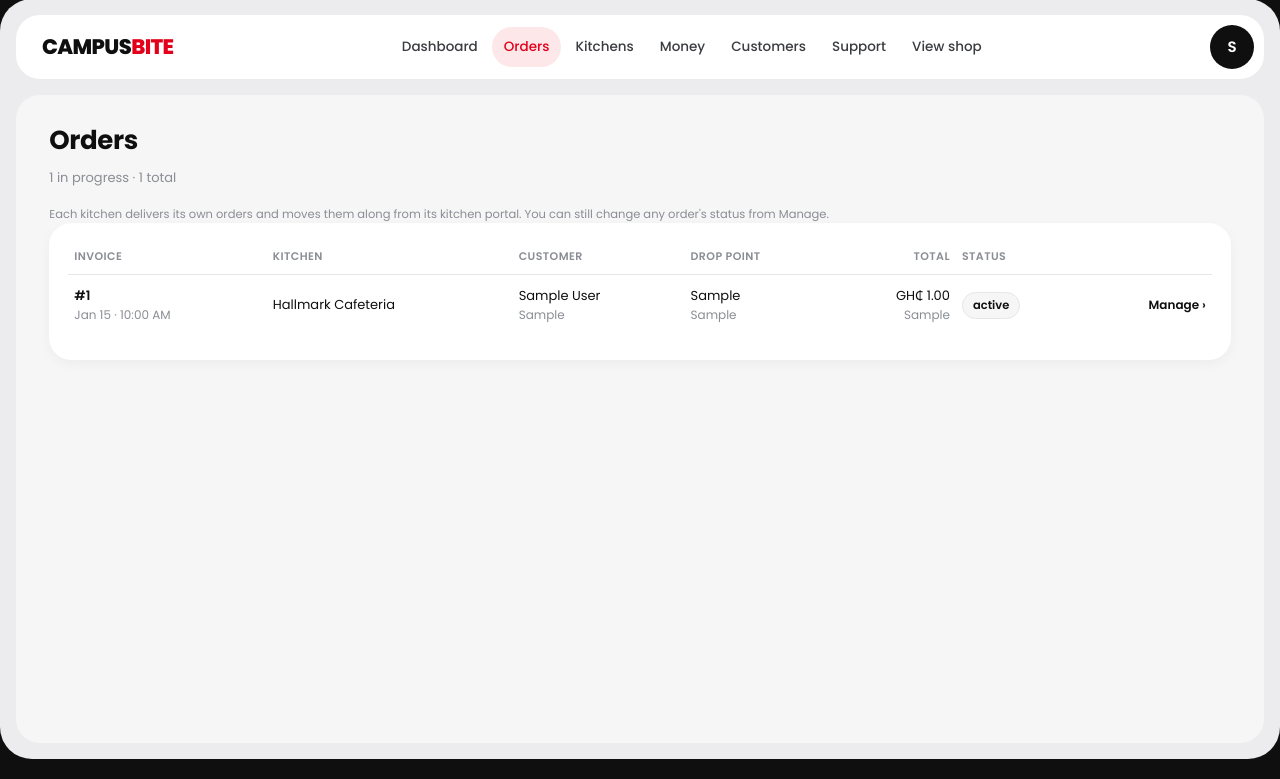
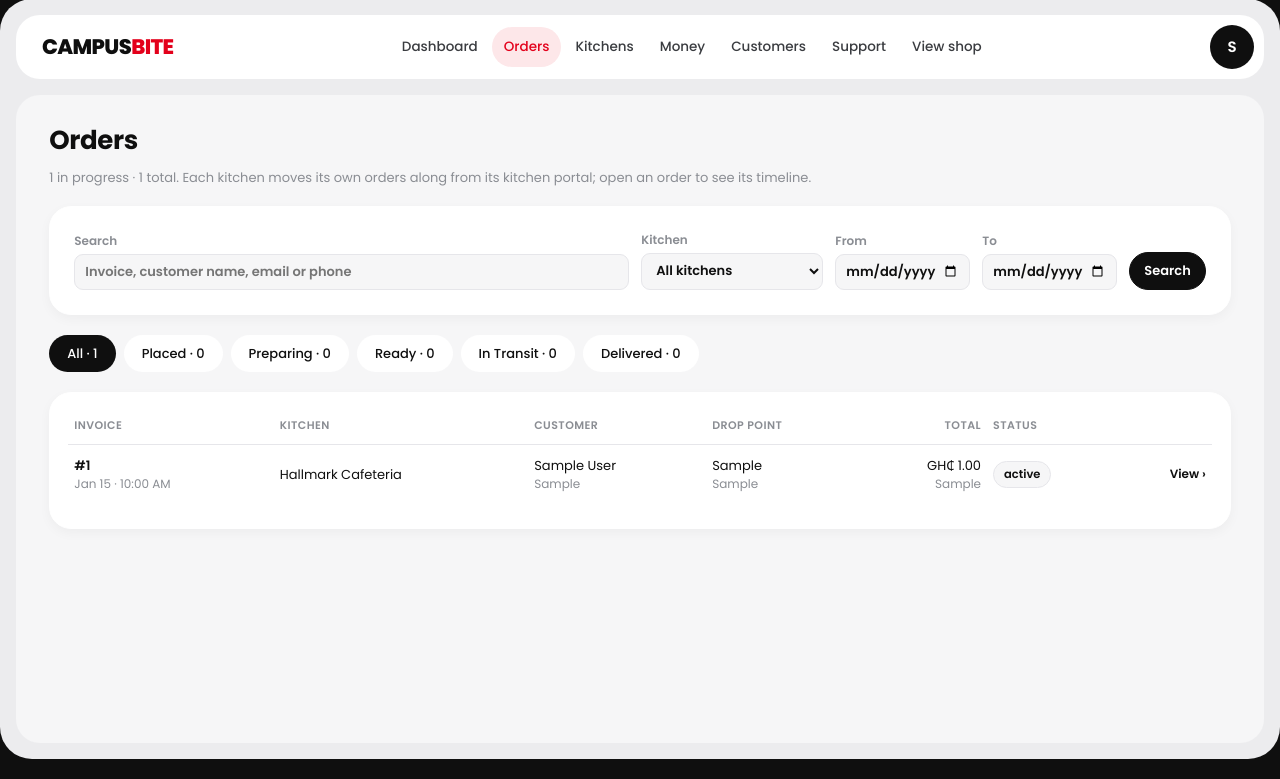
Before and after one commit to jeromeadedze/ProjectEcomm-CampusBite, a PHP site: page /views/admin/orders.php in a window 1280 px wide. Shown: the part 21-800 px from the top of the page. Run offline with PHP 8.4, Linux system fonts and the light colour scheme; the visitor is signed in with stand-in values (Sample User, id 1); data comes from the database, SQL or seed files in the repository; tables that the repository leaves empty hold one stand-in row (values such as "Sample post"); a stand-in replaces the project's code that opens the database connection; some libraries are stand-ins or nearby versions.

Commit message:
feat: add admin-paused kitchen state and restrict admin permissions

```diff
--- a/classes/OrderClass.php
+++ b/classes/OrderClass.php
@@ -105,6 +105,68 @@ class OrderClass extends Database
         return $this->fetchAll($sql);
     }
 
+    /**
+     * WHERE clause and parameters for the admin order search. $f holds any of:
+     * q (invoice number, customer name, email or phone), brand_id, from and to (Y-m-d, order date), status.
+     * Status is applied only when $withStatus is true, so the status chips can count across the other filters.
+     */
+    private function orderSearchWhere($f, $withStatus = true)
+    {
+        $where = ['1 = 1'];
+        $params = [];
+        if (($f['q'] ?? '') !== '') {
+            $term = '%' . $f['q'] . '%';
+            $where[] = "(o.invoice_no LIKE ? OR c.customer_name LIKE ? OR c.customer_email LIKE ? OR c.customer_contact LIKE ?)";
+            array_push($params, $term, $term, $term, $term);
+        }
+        if (!empty($f['brand_id'])) {
+            $where[] = "o.brand_id = ?";
+            $params[] = (int)$f['brand_id'];
+        }
+        if (!empty($f['from'])) {
+            $where[] = "o.order_date >= ?";
+            $params[] = $f['from'] . ' 00:00:00';
+        }
+        if (!empty($f['to'])) {
+            $where[] = "o.order_date < ?";
+            $params[] = date('Y-m-d 00:00:00', strtotime($f['to'] . ' +1 day'));
+        }
+        if ($withStatus && !empty($f['status'])) {
+            $where[] = "o.order_status = ?";
+            $params[] = $f['status'];
+        }
+        return [implode(' AND ', $where), $params];
+    }
+
+    // One page of matching orders, newest first, with the first payment recorded for each
+    public function searchOrders($f, $limit, $offset)
+    {
+        [$where, $params] = $this->orderSearchWhere($f);
+        $sql = "SELECT o.*, c.customer_name, c.customer_contact, b.brand_name, pay.payment_mode, pay.amt,
+                       (SELECT COALESCE(SUM(od.qty * COALESCE(od.price, pr.product_price)), 0)
+                        FROM orderdetails od JOIN products pr ON od.product_id = pr.product_id
+                        WHERE od.order_id = o.order_id) AS items_total
+                FROM orders o
+                JOIN customer c ON o.customer_id = c.customer_id
+                LEFT JOIN brands b ON o.brand_id = b.brand_id
+                LEFT JOIN payment pay ON pay.pay_id = (SELECT MIN(p2.pay_id) FROM payment p2 WHERE p2.order_id = o.order_id)
+                WHERE $where
+                ORDER BY o.order_id DESC
+                LIMIT " . (int)$limit . " OFFSET " . (int)$offset;
+        return $this->fetchAll($sql, $params);
+    }
+
+    // How many matching orders each status has (ignoring the status filter itself)
+    public function countOrdersByStatusFor($f)
+    {
+        [$where, $params] = $this->orderSearchWhere($f, false);
+        $sql = "SELECT o.order_status, COUNT(*) AS total
+                FROM orders o JOIN customer c ON o.customer_id = c.customer_id
+                WHERE $where
+                GROUP BY o.order_status";
+        return array_column($this->fetchAll($sql, $params), 'total', 'order_status');
+    }
+
     public function updateOrderStatus($orderId, $status)
     {
         $sql = "UPDATE orders SET order_status = ? WHERE order_id = ?";
@@ -158,10 +220,13 @@ class OrderClass extends Database
                        (SELECT COUNT(*) FROM orders o WHERE o.brand_id = b.brand_id AND o.order_status <> 'Delivered') AS active,
                        (SELECT COALESCE(SUM(od.qty * COALESCE(od.price, p.product_price)), 0)
                         FROM orderdetails od JOIN orders o ON od.order_id = o.order_id JOIN products p ON od.product_id = p.product_id
-                        WHERE p.product_brand = b.brand_id AND o.order_date >= ?) AS sales
+                        WHERE p.product_brand = b.brand_id AND o.order_date >= ?) AS sales,
+                       (SELECT COALESCE(SUM(od.qty * COALESCE(od.price, p.product_price) * " . self::LINE_RATE . "), 0)
+                        FROM orderdetails od JOIN orders o ON od.order_id = o.order_id JOIN products p ON od.product_id = p.product_id
+                        WHERE p.product_brand = b.brand_id AND o.order_date >= ?) AS commission
                 FROM brands b
                 ORDER BY sales DESC, b.brand_name ASC";
-        return $this->fetchAll($sql, [$since, $since]);
+        return $this->fetchAll($sql, [$since, $since, $since]);
     }
 
     // Orders still marked Placed after $minutes: no kitchen has started them
--- a/classes/ProductClass.php
+++ b/classes/ProductClass.php
@@ -47,16 +47,17 @@ class ProductClass extends Database
         return $this->execute($sql, [$name, $zone, $location, $phone, $commission, $isActive]);
     }
 
-    public function updateBrand($id, $name, $zone = 'Zone A', $location = '', $commission = 0.10, $isActive = 1, $phone = null)
+    // What the admin can change about a kitchen after it's added: CampusBite's commission and whether shoppers can see it
+    public function updateBrandTerms($id, $commission, $isActive)
     {
-        $sql = "UPDATE brands SET brand_name = ?, zone = ?, location_desc = ?, brand_phone = ?, commission_rate = ?, is_active = ? WHERE brand_id = ?";
-        return $this->execute($sql, [$name, $zone, $location, $phone, $commission, $isActive, $id]);
+        // An admin pause is remembered so the kitchen can't undo it; setting Active clears it
+        return $this->execute("UPDATE brands SET commission_rate = ?, is_active = ?, admin_paused = ? WHERE brand_id = ?", [$commission, $isActive, $isActive ? 0 : 1, $id]);
     }
 
-    // What a kitchen can change about itself from its portal
+    // What a kitchen can change about itself from its portal. A kitchen the admin paused stays paused.
     public function updateBrandInfo($id, $location, $isActive, $phone = null)
     {
-        return $this->execute("UPDATE brands SET location_desc = ?, is_active = ?, brand_phone = ? WHERE brand_id = ?", [$location, $isActive, $phone, $id]);
+        return $this->execute("UPDATE brands SET location_desc = ?, is_active = IF(admin_paused = 1, 0, ?), brand_phone = ? WHERE brand_id = ?", [$location, $isActive, $phone, $id]);
     }
 
     // Every meal a kitchen has, sold out included, with how often each was ordered
--- a/controllers/OrderController.php
+++ b/controllers/OrderController.php
@@ -169,6 +169,38 @@ class OrderController
         return $this->orderModel->getAllOrders();
     }
 
+    const ORDERS_PER_PAGE = 25;
+
+    /**
+     * Admin order search. Cleans the query string into filters and returns one page of orders,
+     * the per-status counts for the chips, and paging details.
+     */
+    public function searchOrdersForAdmin($input)
+    {
+        $readDate = function ($value) {
+            $d = DateTime::createFromFormat('Y-m-d', (string)$value);
+            return ($d && $d->format('Y-m-d') === $value) ? $value : '';
+        };
+        $f = [
+            'q' => mb_substr(trim((string)($input['q'] ?? '')), 0, 100),
+            'brand_id' => max(0, (int)($input['brand'] ?? 0)),
+            'from' => $readDate($input['from'] ?? ''),
+            'to' => $readDate($input['to'] ?? ''),
+            'status' => array_key_exists($input['status'] ?? '', self::STATUSES) ? $input['status'] : '',
+        ];
+        if ($f['from'] !== '' && $f['to'] !== '' && $f['from'] > $f['to']) {
+            [$f['from'], $f['to']] = [$f['to'], $f['from']];
+        }
+
+        $counts = $this->orderModel->countOrdersByStatusFor($f);
+        $total = $f['status'] !== '' ? (int)($counts[$f['status']] ?? 0) : array_sum($counts);
+        $pages = max(1, (int)ceil($total / self::ORDERS_PER_PAGE));
+        $page = min(max(1, (int)($input['page'] ?? 1)), $pages);
+        $orders = $this->orderModel->searchOrders($f, self::ORDERS_PER_PAGE, ($page - 1) * self::ORDERS_PER_PAGE);
+
+        return ['filters' => $f, 'orders' => $orders, 'counts' => $counts, 'total' => $total, 'page' => $page, 'pages' => $pages];
+    }
+
     public function updateOrderStatus($orderId, $status)
     {
         if (!array_key_exists($status, self::STATUSES)) {
--- a/controllers/ProductController.php
+++ b/controllers/ProductController.php
@@ -103,9 +103,25 @@ class ProductController
         return $this->productModel->addBrand($name, $zone, $location, $commission, $isActive, $phone);
     }
 
-    public function updateBrand($id, $name, $zone = 'Zone A', $location = '', $commission = 0.10, $isActive = 1, $phone = null)
+    public function updateBrandTerms($id, $commission, $isActive)
     {
-        return $this->productModel->updateBrand($id, $name, $zone, $location, $commission, $isActive, $phone);
+        return $this->productModel->updateBrandTerms($id, $commission, $isActive);
+    }
+
+    /**
+     * Check the admin's edit of a kitchen: only the commission and Active or Paused can change.
+     */
+    public function checkBrandTerms($input)
+    {
+        $values = [
+            'commission_percent' => trim($input['commission_percent'] ?? ''),
+            'is_active' => ($input['is_active'] ?? '1') === '0' ? 0 : 1,
+        ];
+        $error = null;
+        if (!ctype_digit($values['commission_percent']) || (int)$values['commission_percent'] > 100) {
+            $error = "Commission must be a whole number from 0 to 100.";
+        }
+        return ['values' => $values, 'error' => $error];
     }
 
     public function updateBrandInfo($id, $location, $isActive, $phone = null)
--- a/css/campusbite.css
+++ b/css/campusbite.css
@@ -510,9 +510,6 @@ a.cb-checkout-signin,a.cb-checkout-link{display:flex;align-items:center;justify-
 .cb-result-actions .cb-btn{width:100%;padding:14px}
 
 /* Admin: one kitchen's page */
-.cb-kitchen-meta{display:flex;flex-wrap:wrap;align-items:center;justify-content:space-between;gap:8px 16px}
-.cb-kitchen-meta .cb-sub{margin:0}
-.cb-btn.cb-btn-sm{padding:6px 14px;font-size:12.5px}
 .cb-kitchen-cats{list-style:none;margin:0 0 8px;padding:0;display:flex;flex-wrap:wrap;gap:10px}
 .cb-kitchen-cats li{background:var(--card);border:1.5px dashed var(--dash);border-radius:16px;padding:10px 16px;display:flex;flex-direction:column;gap:2px;min-width:150px}
 .cb-kitchen-cats b{font-weight:600;font-size:14px}
@@ -524,3 +521,9 @@ a.cb-checkout-signin,a.cb-checkout-link{display:flex;align-items:center;justify-
 .cb-kitchen-best li span:last-child{flex-shrink:0;white-space:nowrap;text-align:right}
 .cb-kitchen-msgs li{padding:10px 0;border-bottom:1px solid var(--line);font-size:14px}
 .cb-kitchen-msgs .cb-dot-status{margin-right:6px}
+
+/* Admin orders: search and filters */
+.cb-order-filters{margin-bottom:4px}
+.cb-order-filters .cb-order-search{flex:1 1 240px}
+.cb-order-filters select{background:var(--paper);border:1px solid var(--line);border-radius:9px;padding:7px 10px;font-size:13px;color:var(--ink)}
+.cb-order-filters input[type=search]{width:100%}
--- a/database/campusbite.sql
+++ b/database/campusbite.sql
@@ -50,6 +50,7 @@ CREATE TABLE `brands` (
   `commission_rate` decimal(4,2) NOT NULL DEFAULT 0.10,
   `brand_image` varchar(150) DEFAULT NULL,
   `is_active` tinyint(1) NOT NULL DEFAULT 1,
+  `admin_paused` tinyint(1) NOT NULL DEFAULT 0, -- 1: paused by the admin; the kitchen can't reopen itself
   PRIMARY KEY (`brand_id`)
 ) ENGINE=InnoDB DEFAULT CHARSET=utf8mb4;
 
--- a/views/admin/admin_dashboard.php
+++ b/views/admin/admin_dashboard.php
@@ -93,7 +93,7 @@ $pipeline = ['Placed' => 'Waiting for kitchen', 'Preparing' => 'Preparing', 'Rea
 <div class="cb-row"><h2>Orders right now</h2><a class="cb-viewall" href="orders.php">All orders ›</a></div>
 <div class="cb-queue">
     <?php foreach ($pipeline as $status => $label): ?>
-        <a class="cb-card cb-queue-step" href="orders.php">
+        <a class="cb-card cb-queue-step" href="orders.php?status=<?php echo urlencode($status); ?>">
             <span class="cb-queue-num"><?php echo (int)($byStatus[$status] ?? 0); ?></span>
             <span class="cb-status cb-status-<?php echo strtolower(str_replace(' ', '-', $status)); ?>"><?php echo $label; ?></span>
         </a>
@@ -129,7 +129,7 @@ $pipeline = ['Placed' => 'Waiting for kitchen', 'Preparing' => 'Preparing', 'Rea
                         <td class="num"><?php echo (int)$k['active']; ?></td>
                         <td class="num"><?php echo (int)$k['orders']; ?></td>
                         <td class="num"><?php echo $money($k['sales']); ?></td>
-                        <td class="num"><?php echo $money($k['sales'] * $k['commission_rate']); ?></td>
+                        <td class="num"><?php echo $money($k['commission']); ?></td>
                     </tr>
                 <?php endforeach; ?>
             </tbody>
--- a/views/admin/orders.php
+++ b/views/admin/orders.php
@@ -1,22 +1,76 @@
 <?php
-// Admin: every order, newest first, with its kitchen and status
+// Admin: every order, newest first. Search by invoice or customer, filter by kitchen, dates and status, 25 per page.
 define('ROOT_DIR', '../..');
 require_once __DIR__ . '/../../core/core.php';
 require_admin();
 
 require_once __DIR__ . '/../../controllers/OrderController.php';
+require_once __DIR__ . '/../../controllers/ProductController.php';
 
-$allOrders = (new OrderController())->getAllOrders();
-$activeCount = count(array_filter($allOrders, function ($o) {
-    return $o['order_status'] !== 'Delivered';
-}));
+$result = (new OrderController())->searchOrdersForAdmin($_GET);
+$f = $result['filters'];
+$orders = $result['orders'];
+$counts = $result['counts'];
+$kitchens = (new ProductController())->getBrandsForAdmin();
+
+// The current filters as a query string, with some values changed (status chips and paging keep everything else)
+$filterUrl = function ($changes) use ($f) {
+    $query = array_merge([
+        'q' => $f['q'],
+        'brand' => $f['brand_id'] ? (string)$f['brand_id'] : '',
+        'from' => $f['from'],
+        'to' => $f['to'],
+        'status' => $f['status'],
+    ], $changes);
+    if (isset($query['page']) && (int)$query['page'] <= 1) {
+        unset($query['page']);
+    }
+    $query = array_filter($query, function ($v) { return (string)$v !== ''; });
+    return 'orders.php' . ($query ? '?' . htmlspecialchars(http_build_query($query)) : '');
+};
+$filtering = $f['q'] !== '' || $f['brand_id'] || $f['from'] !== '' || $f['to'] !== '';
+$allCount = array_sum($counts);
+$activeCount = $allCount - (int)($counts['Delivered'] ?? 0);
+
 require_once __DIR__ . '/../layout/header.php';
 ?>
 
+<p class="cb-sub">
+    <?php if ($filtering || $f['status'] !== ''): ?>
+        <?php echo $result['total']; ?> matching order<?php echo $result['total'] === 1 ? '' : 's'; ?>.
+    <?php else: ?>
+        <?php echo $activeCount; ?> in progress · <?php echo $allCount; ?> total.
+    <?php endif; ?>
+    Each kitchen moves its own orders along from its kitchen portal; open an order to see its timeline.
+</p>
 
-<p class="cb-sub"><?php echo $activeCount; ?> in progress · <?php echo count($allOrders); ?> total</p>
+<form class="cb-card cb-money-range cb-order-filters" method="GET" action="orders.php" role="search">
+    <label class="cb-order-search">Search
+        <input type="search" name="q" value="<?php echo htmlspecialchars($f['q']); ?>" maxlength="100" placeholder="Invoice, customer name, email or phone">
+    </label>
+    <label>Kitchen
+        <select name="brand">
+            <option value="">All kitchens</option>
+            <?php foreach ($kitchens as $k): ?>
+                <option value="<?php echo (int)$k['brand_id']; ?>" <?php echo (int)$f['brand_id'] === (int)$k['brand_id'] ? 'selected' : ''; ?>><?php echo htmlspecialchars($k['brand_name']); ?></option>
+            <?php endforeach; ?>
+        </select>
+    </label>
+    <label>From <input type="date" name="from" value="<?php echo htmlspecialchars($f['from']); ?>" max="<?php echo date('Y-m-d'); ?>"></label>
+    <label>To <input type="date" name="to" value="<?php echo htmlspecialchars($f['to']); ?>" max="<?php echo date('Y-m-d'); ?>"></label>
+    <?php if ($f['status'] !== ''): ?><input type="hidden" name="status" value="<?php echo htmlspecialchars($f['status']); ?>"><?php endif; ?>
+    <button type="submit" class="cb-btn">Search</button>
+    <?php if ($filtering || $f['status'] !== ''): ?>
+        <a class="cb-btn cb-btn-quiet" href="orders.php">Clear</a>
+    <?php endif; ?>
+</form>
 
-<p class="cb-field-hint">Each kitchen delivers its own orders and moves them along from its kitchen portal. You can still change any order's status from Manage.</p>
+<div class="cb-chips" role="group" aria-label="Filter by status">
+    <a class="cb-chip <?php echo $f['status'] === '' ? 'is-on' : ''; ?>" href="<?php echo $filterUrl(['status' => '', 'page' => '']); ?>" <?php echo $f['status'] === '' ? 'aria-current="page"' : ''; ?>>All · <?php echo $allCount; ?></a>
+    <?php foreach (array_keys(OrderController::STATUSES) as $st): ?>
+        <a class="cb-chip <?php echo $f['status'] === $st ? 'is-on' : ''; ?>" href="<?php echo $filterUrl(['status' => $st, 'page' => '']); ?>" <?php echo $f['status'] === $st ? 'aria-current="page"' : ''; ?>><?php echo htmlspecialchars($st); ?> · <?php echo (int)($counts[$st] ?? 0); ?></a>
+    <?php endforeach; ?>
+</div>
 
 <section class="cb-card">
     <div class="cb-table-wrap">
@@ -33,10 +87,10 @@ require_once __DIR__ . '/../layout/header.php';
                 </tr>
             </thead>
             <tbody>
-                <?php if (empty($allOrders)): ?>
-                    <tr><td colspan="7" class="cb-table-empty">No orders yet.</td></tr>
+                <?php if (empty($orders)): ?>
+                    <tr><td colspan="7" class="cb-table-empty"><?php echo ($filtering || $f['status'] !== '') ? 'No orders match these filters.' : 'No orders yet.'; ?></td></tr>
                 <?php endif; ?>
-                <?php foreach ($allOrders as $o): ?>
+                <?php foreach ($orders as $o): ?>
                     <tr>
                         <td class="cb-table-name">
                             #<?php echo htmlspecialchars($o['invoice_no']); ?>
@@ -58,7 +112,7 @@ require_once __DIR__ . '/../layout/header.php';
                         <td><span class="cb-status cb-status-<?php echo strtolower(str_replace(' ', '-', $o['order_status'])); ?>"><?php echo htmlspecialchars($o['order_status']); ?></span></td>
                         <td>
                             <div class="cb-table-actions">
-                                <a href="<?php echo $ROOT_DIR; ?>/views/order_tracking.php?order_id=<?php echo (int)$o['order_id']; ?>">Manage ›</a>
+                                <a href="<?php echo $ROOT_DIR; ?>/views/order_tracking.php?order_id=<?php echo (int)$o['order_id']; ?>">View ›</a>
                             </div>
                         </td>
                     </tr>
@@ -68,4 +122,12 @@ require_once __DIR__ . '/../layout/header.php';
     </div>
 </section>
 
+<?php if ($result['pages'] > 1): ?>
+    <nav class="cb-pager" aria-label="Pages">
+        <?php if ($result['page'] > 1): ?><a href="<?php echo $filterUrl(['page' => $result['page'] - 1]); ?>">‹ Newer</a><?php endif; ?>
+        <span>Page <?php echo $result['page']; ?> of <?php echo $result['pages']; ?></span>
+        <?php if ($result['page'] < $result['pages']): ?><a href="<?php echo $filterUrl(['page' => $result['page'] + 1]); ?>">Older ›</a><?php endif; ?>
+    </nav>
+<?php endif; ?>
+
 <?php require_once __DIR__ . '/../layout/footer.php'; ?>
--- a/views/order_tracking.php
+++ b/views/order_tracking.php
@@ -1,6 +1,6 @@
 <?php
 // One order: where it is now, what happened so far, where it's going and what was in it.
-// Open to the customer who placed it, admins, and the kitchen it's from (who can also change its status).
+// Open to the customer who placed it, admins (view only), and the kitchen it's from, the only one that changes its status.
 require_once __DIR__ . '/../core/core.php';
 require_login();
 
@@ -57,7 +57,7 @@ foreach ($items as $it) {
         <?php $i++; endforeach; ?>
     </ol>
 
-    <?php if (is_admin() || $isOrderKitchen): ?>
+    <?php if ($isOrderKitchen): ?>
         <div class="cb-track-staff">
             <?php if ($next): ?>
                 <form action="<?php echo $ROOT_DIR; ?>/actions/update_order_status_action.php" method="POST">
```
Also changed, not shown: AGENTS.md (+6 -6 lines), actions/kitchen_update_info_action.php (+6 -1 lines), actions/update_brand_action.php (+7 -5 lines), actions/update_order_status_action.php (+3 -7 lines), database/migrations/2026-11-20_admin_pause.sql (added, +7 -0 lines), views/admin/brand.php (+14 -12 lines), views/admin/kitchen.php (+4 -7 lines), views/admin/messages.php (+5 -4 lines), views/kitchen/kitchen_info.php (+13 -4 lines).
